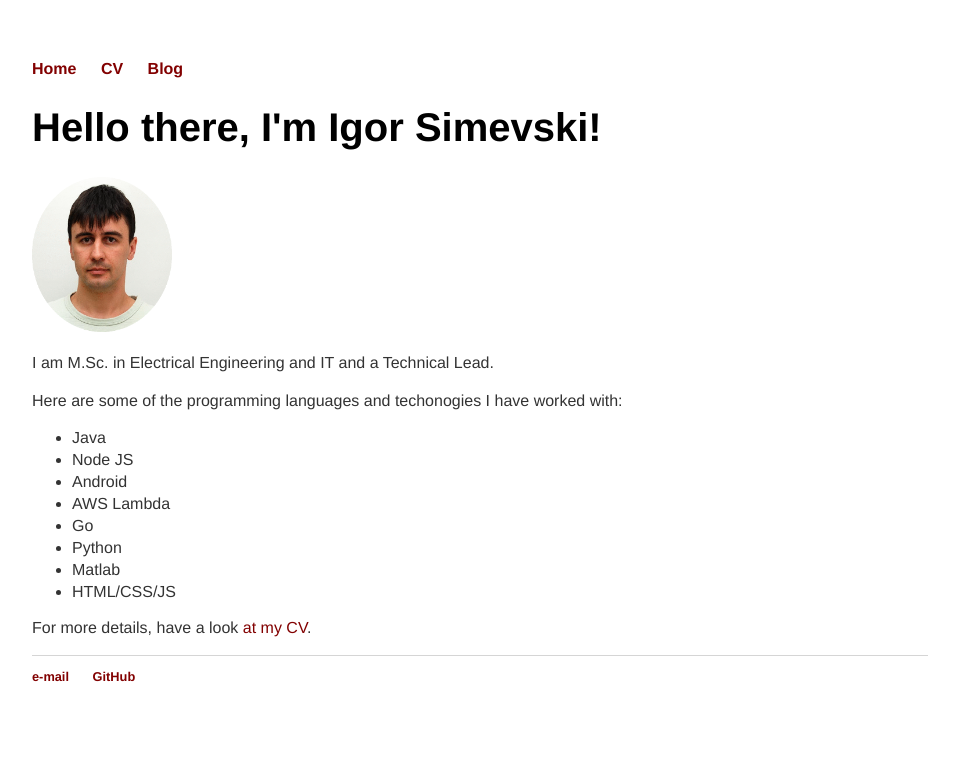
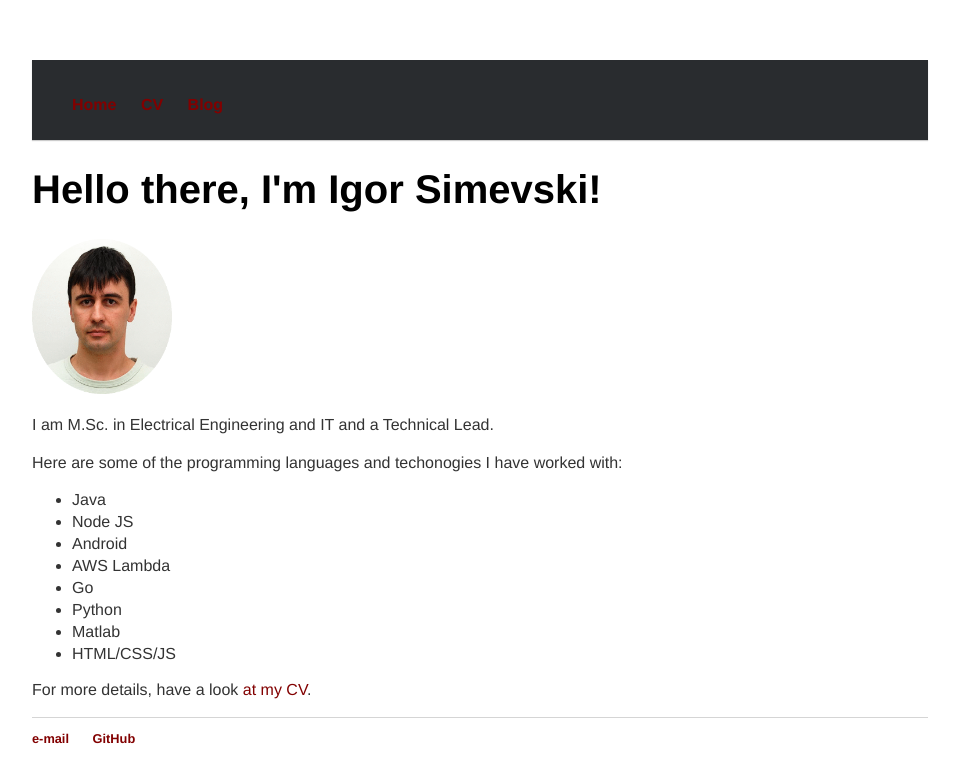
Before and after one commit to igorsimevski/igorsimevski.github.io, a Jekyll site: the page built from index.html, in a window 1280 px wide. Shown: the top 783 px of the page, without its empty margins (160-1119 px from the left). Built offline with Jekyll 4.4.1, drawn with Linux system fonts in a browser that asks for light colours.

Commit message:
Update main.css

```diff
--- a/css/main.css
+++ b/css/main.css
@@ -2,6 +2,18 @@
     margin: 60px auto;
     width: 70%;
     font-family:'Helvetica', 'Arial';
+}
+body nav {
+    background-color:#292c2f;
+	box-shadow:0 1px 1px #ccc;
+	padding: 20px 40px;
+	height: 80px;
+	color: #ffffff;
+	box-sizing: border-box;
+	top:-100px;
+
+	-webkit-transition:top 0.3s;
+	transition:top 0.3s;
 }
 nav ul, footer ul {
     padding: 0px;
```
